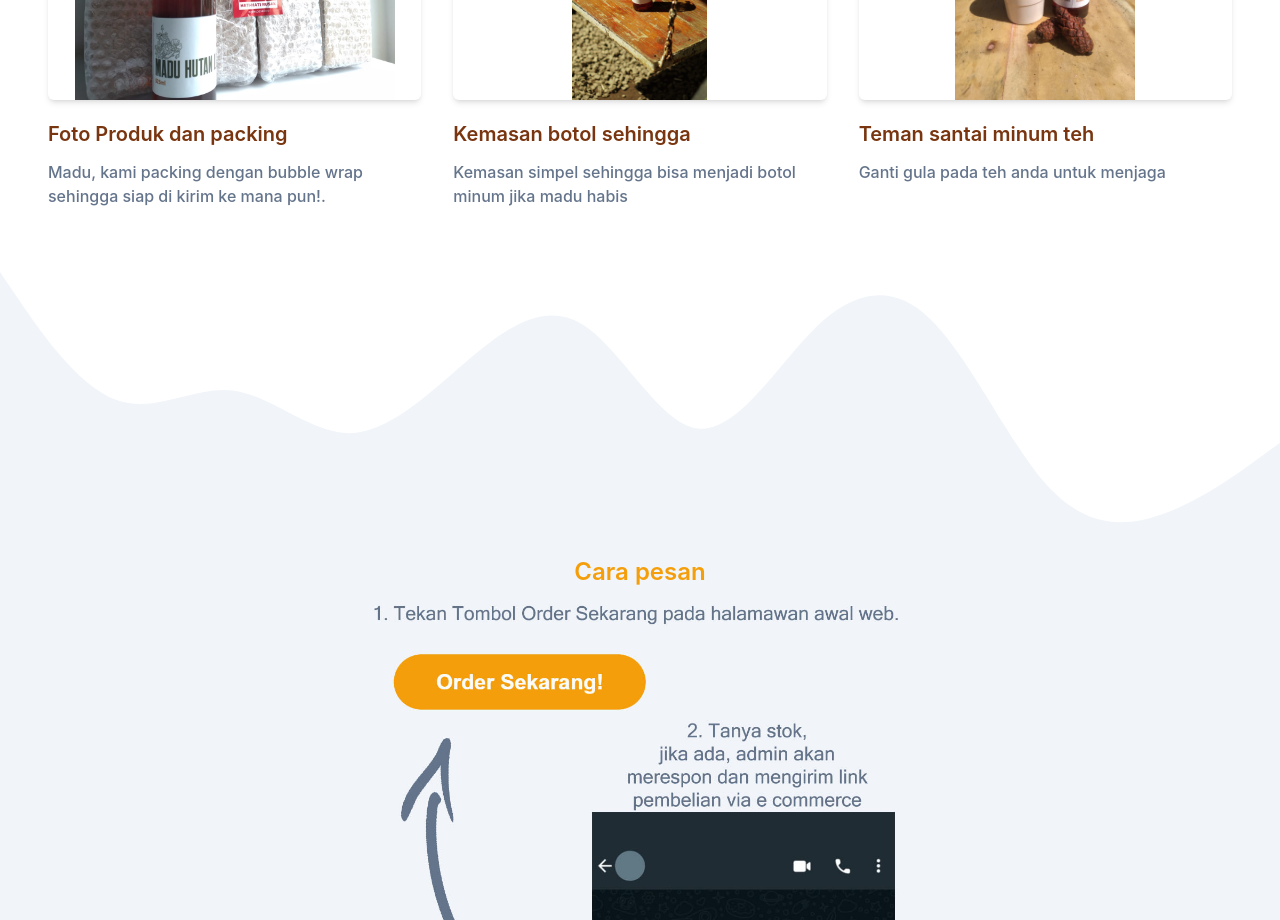
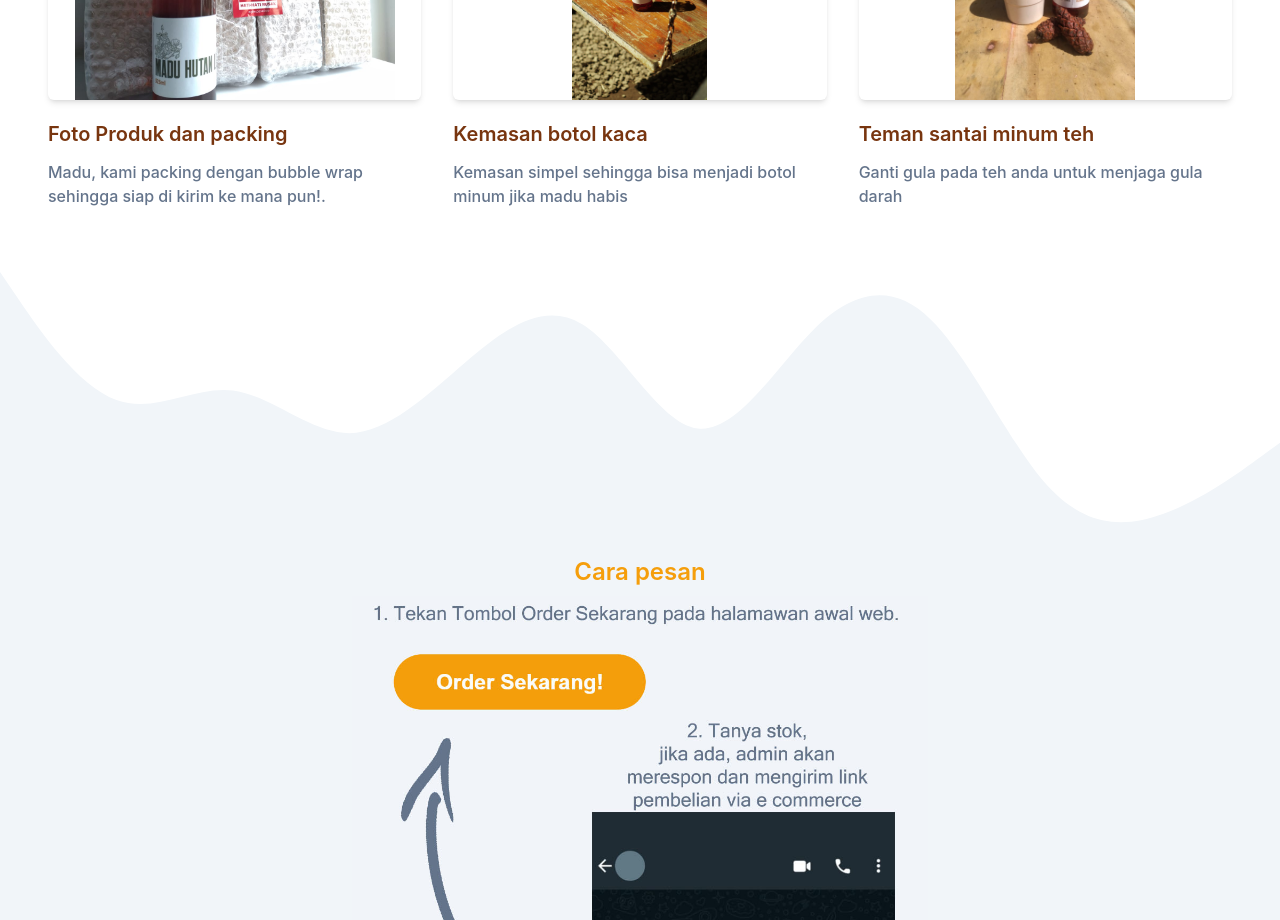
Before and after one commit to aqmalLauzit/maducontoh, a website: page index.html in a window 1280 px wide. Shown: the part 3100-4020 px from the top of the page. Drawn offline with nearby package versions, Linux system fonts and the light colour scheme.

Commit message:
Update index.html

```diff
--- a/index.html
+++ b/index.html
@@ -237,7 +237,7 @@
                         <div class="rounded-md shadow-md overflow-hidden">
                             <img src="dist/img/fotoproduk2.jpeg" alt="fotomadu" class="produkImage">
                         </div>
-                        <h3 class="font-semibold text-xl text-dark mt-5 mb-3">Kemasan botol sehingga </h3>
+                        <h3 class="font-semibold text-xl text-dark mt-5 mb-3">Kemasan botol kaca</h3>
                         <p class="font-medium text-base text-secondary">Kemasan simpel sehingga bisa menjadi botol minum jika madu habis</p>
                     </div>
 
@@ -246,7 +246,7 @@
                             <img src="dist/img/fotoproduk3.jpeg" alt="fotomadu" class="produkImage">
                         </div>
                         <h3 class="font-semibold text-xl text-dark mt-5 mb-3">Teman santai minum teh</h3>
-                        <p class="font-medium text-base text-secondary">Ganti gula pada teh anda untuk menjaga </p>
+                        <p class="font-medium text-base text-secondary">Ganti gula pada teh anda untuk menjaga gula darah</p>
                     </div>
 
 
```
